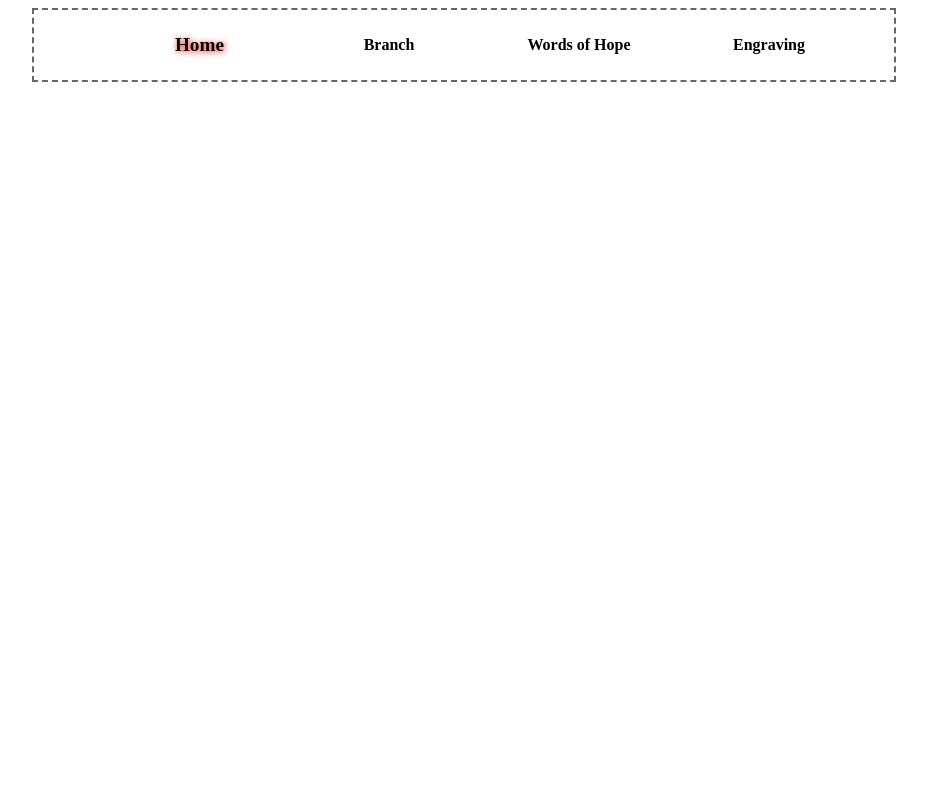
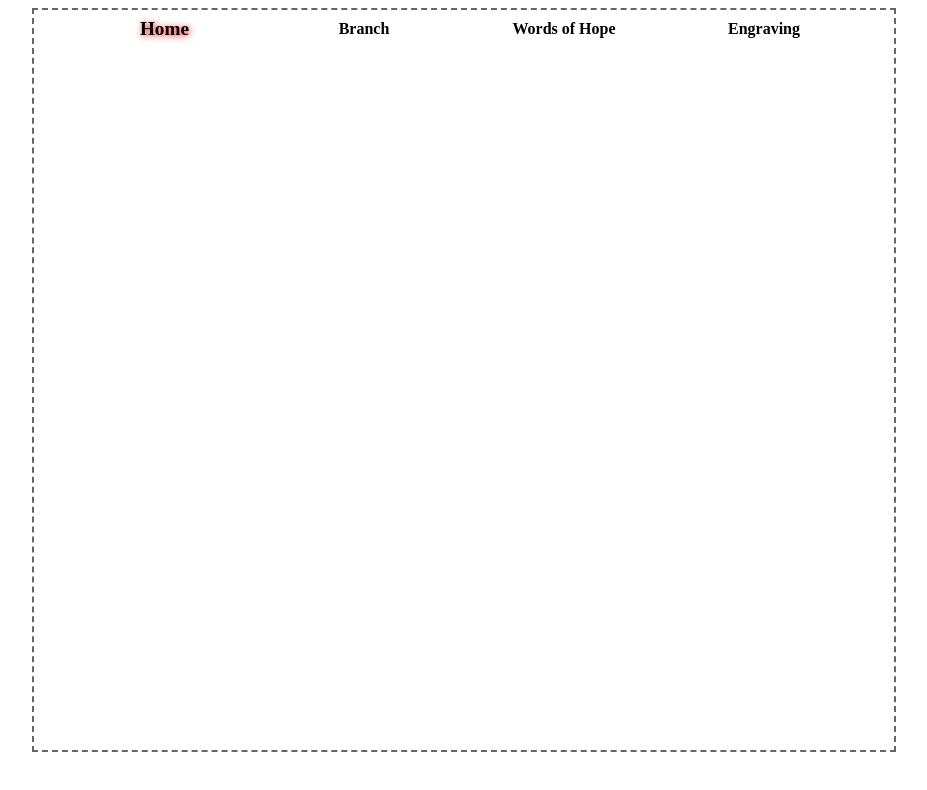
Before and after one commit to narinpublisher/narinpublisher.github.io, a website: page router-2-eng.html in a window 1280 px wide. Shown: the whole page, without its empty margins (176-1103 px from the left). Drawn offline with nearby package versions, Linux system fonts and the light colour scheme.

Commit message:
Update router-2-eng.html

```diff
--- a/router-2-eng.html
+++ b/router-2-eng.html
@@ -15,7 +15,7 @@
   <script src="https://unpkg.com/babel-standalone@6.26.0/babel.js"></script>
 
   <!-- CSS -->
-  <link rel="stylesheet" href="myStyle.css">
+  <link rel="stylesheet" href="router-2-eng.css">
 </head>
 <body>
   <div id="root"></div>
```
